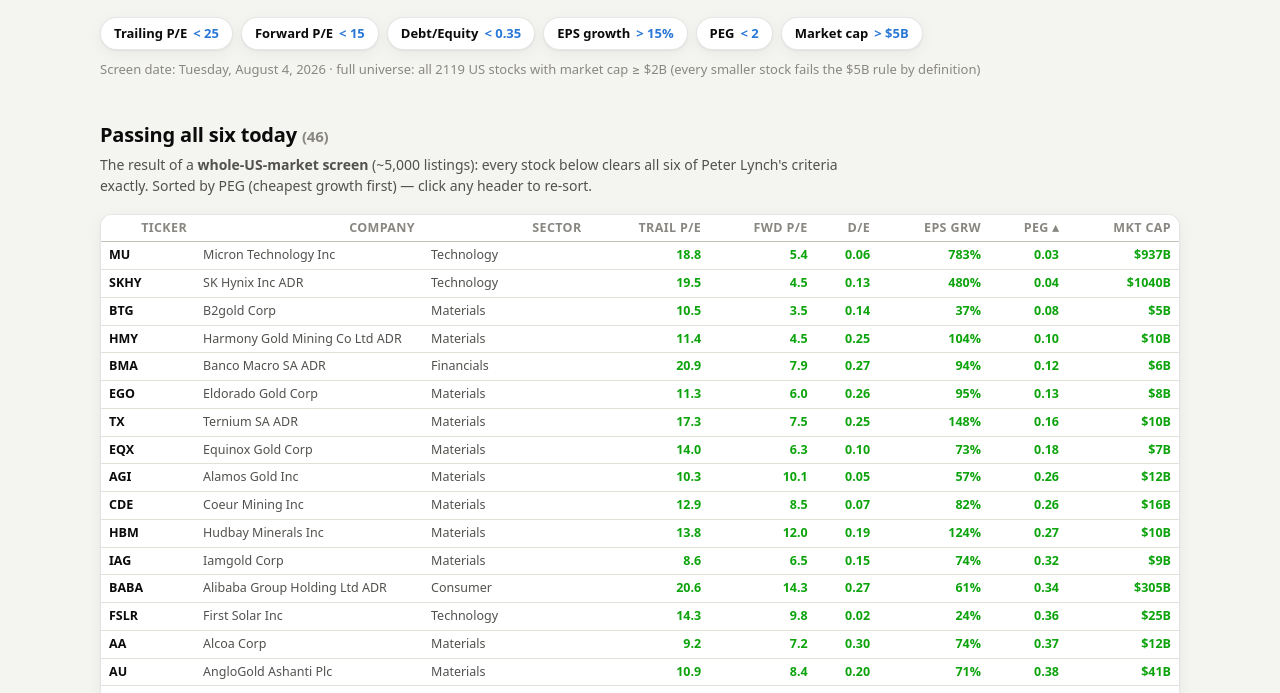
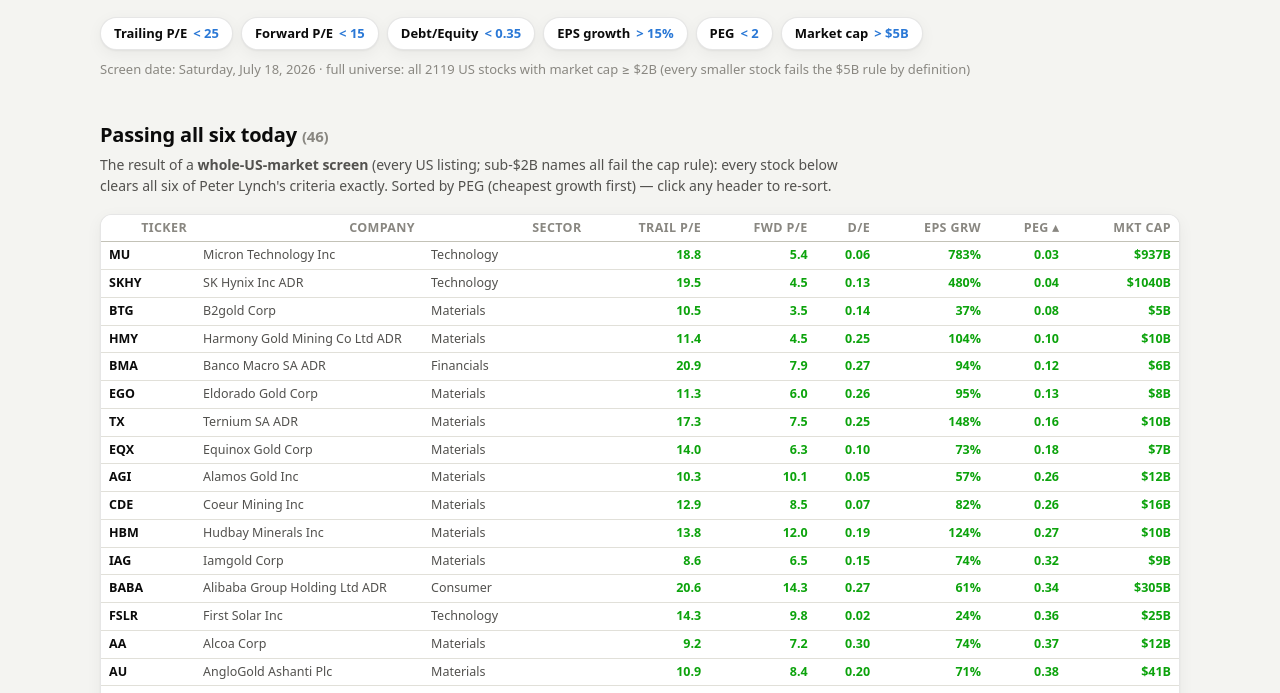
Before and after one commit to chrisskinr/lynch-screener, a plain HTML site: page index.html in a window 1280 px wide. Shown: the part 107-800 px from the top of the page. Drawn offline with Linux system fonts and the light colour scheme.

```diff
--- a/index.html
+++ b/index.html
@@ -156,7 +156,7 @@
 
   <section id="passers">
     <h2>Passing all six today <span class="count" id="passcount"></span></h2>
-    <p class="lead">The result of a <b>whole-US-market screen</b> (~5,000 listings): every stock below clears all six of Peter Lynch's criteria exactly. Sorted by PEG (cheapest growth first) — click any header to re-sort.</p>
+    <p class="lead">The result of a <b>whole-US-market screen</b> (every US listing; sub-$2B names all fail the cap rule): every stock below clears all six of Peter Lynch's criteria exactly. Sorted by PEG (cheapest growth first) — click any header to re-sort.</p>
     <div class="tablewrap"><table class="compact" id="passtbl"><thead><tr id="pthr"></tr></thead><tbody id="ptbody"></tbody></table></div>
   </section>
 
@@ -424,7 +424,7 @@
 /* ---------- rule chips + as-of + footer ---------- */
 document.getElementById("rulechips").innerHTML = RULES.map(r=>
   `<span class="chip">${r.label} <b>${r.op}&nbsp;${r.key==="epsGrowth"?r.th+"%":r.key==="marketCap"?"$"+r.th+"B":r.th}</b></span>`).join("");
-document.getElementById("asof").textContent = "Screen date: "+new Date((window.__meta&&window.__meta.asOf||AS_OF)+"T00:00:00").toLocaleDateString("en-US",{weekday:"long",year:"numeric",month:"long",day:"numeric"})+(window.__full?"  ·  full universe: all "+DATA.length+" US stocks with market cap ≥ $2B (every smaller stock fails the $5B rule by definition)":"  ·  offline sample of "+DATA.length+" stocks — open the public page for the full 2,098-stock universe");
+document.getElementById("asof").textContent = "Screen date: "+new Date(AS_OF+"T00:00:00").toLocaleDateString("en-US",{weekday:"long",year:"numeric",month:"long",day:"numeric"})+(window.__full?"  ·  full universe: all "+DATA.length+" US stocks with market cap ≥ $2B (every smaller stock fails the $5B rule by definition)":"  ·  offline sample of "+DATA.length+" stocks — open the public page for the full 2,098-stock universe");
 
 /* ---------- passers table (row-based) ---------- */
 const winners = DATA.filter(d=>d.win);
```
